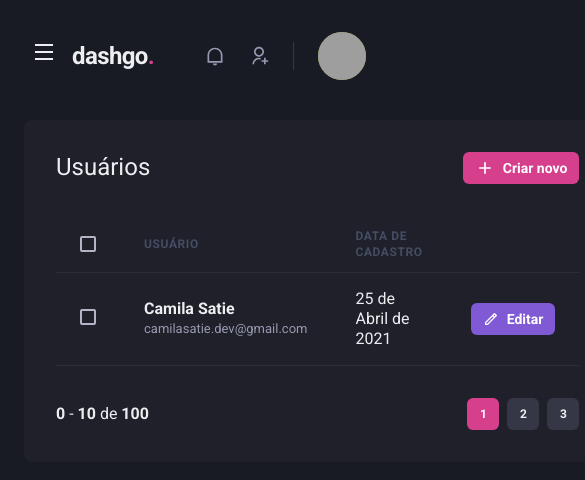
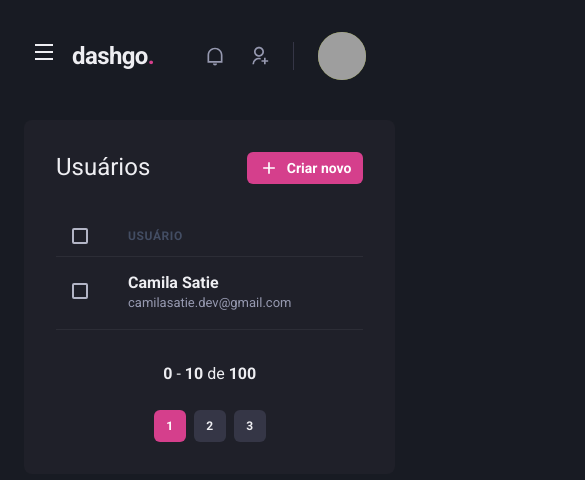
Before and after one commit to camilasatie/rocketseat-ignite, a Next.js app in the folder 03-dashgo/: page /users in a window 390 px wide. Shown: the top 480 px of the page, 585 px wide, since content can reach past the window. Built offline with nearby package versions, Linux system fonts and the light colour scheme; grey boxes are pictures that could not be loaded.

Commit message:
feat: responsive pages

```diff
--- a/03-dashgo/src/components/Pagination/index.tsx
+++ b/03-dashgo/src/components/Pagination/index.tsx
@@ -4,7 +4,7 @@
 export function Pagination() {
   return (
     <Stack
-      direction='row'
+      direction={['column', 'row']}
       mt='8'
       spacing='6'
       justify='space-between'
--- a/03-dashgo/src/pages/users/create.tsx
+++ b/03-dashgo/src/pages/users/create.tsx
@@ -20,18 +20,18 @@
 
       <Flex w='100%' my='6' maxWidth={1480} mx='auto' px='6'>
         <Sidebar />
-        <Box flex='1' borderRadius={8} bg='gray.800' p='8'>
+        <Box flex='1' borderRadius={8} bg='gray.800' p={['6', '8']}>
           <Heading size='lg' fontWeight='normal'>Criar usuário</Heading>
 
           <Divider my='6' borderColor='gray.700' />
 
           <VStack spacing='8'>
-            <SimpleGrid minChildWidth='240px' spacing='8' w='100%'>
+            <SimpleGrid minChildWidth='240px' spacing={['6', '8']} w='100%'>
               <Input name='name' label='Nome completo' />
               <Input name='email' label='email' />
             </SimpleGrid>
 
-            <SimpleGrid minChildWidth='240px' spacing='8' w='100%'>
+            <SimpleGrid minChildWidth='240px' spacing={['6', '8']} w='100%'>
               <Input name='password' label='Senha' />
               <Input name='password_confirmation' label='Confirmação da senha' />
             </SimpleGrid>
--- a/03-dashgo/src/pages/users/index.tsx
+++ b/03-dashgo/src/pages/users/index.tsx
@@ -11,7 +11,8 @@
   Text,
   Th,
   Thead,
-  Tr
+  Tr,
+  useBreakpointValue
 } from "@chakra-ui/react";
 import { RiAddLine, RiPencilLine } from "react-icons/ri";
 
@@ -20,6 +21,23 @@
 import { Sidebar } from "../../components/Sidebar";
 
 export default function UserList() {
+  const isWideVersion = useBreakpointValue({
+    base: false,
+    lg: true,
+  })
+
+  const renderButton = () => (
+    <Button
+    as='a'
+    size='sm'
+    fontSize='sm'
+    colorScheme='purple'
+    leftIcon={<Icon as={RiPencilLine} fontSize='16' />}
+    cursor='pointer'
+  >
+    Editar
+  </Button>
+  );
   return (
     <Box>
       <Header />
@@ -45,18 +63,18 @@
           <Table colorScheme='whiteAlpha'>
             <Thead>
               <Tr>
-                <Th px='6' color='gray.300' width='8'>
+                <Th px={['4', '4','6']} color='gray.300' width='8'>
                   <Checkbox colorScheme='pink' />
                 </Th>
                 <Th>Usuário</Th>
-                <Th>Data de cadastro</Th>
+                { isWideVersion && <Th>Data de cadastro</Th> }
                 <Th width='8'></Th>
               </Tr>
             </Thead>
 
             <Tbody>
               <Tr>
-                <Td px='6'>
+                <Td px={['4', '4','6']}>
                   <Checkbox colorScheme='pink' />
                 </Td>
                 <Td>
@@ -65,18 +83,9 @@
                     <Text fontSize='small' color='gray.300'>camilasatie.dev@gmail.com</Text>
                   </Box>
                 </Td>
-                <Td>25 de Abril de 2021</Td>
+                { isWideVersion && <Td>25 de Abril de 2021</Td>}
                 <Td>
-                  <Button
-                    as='a'
-                    size='sm'
-                    fontSize='sm'
-                    colorScheme='purple'
-                    leftIcon={<Icon as={RiPencilLine} fontSize='16' />}
-                    cursor='pointer'
-                  >
-                    Editar
-                  </Button>
+                 { isWideVersion && renderButton() }
                 </Td>
               </Tr>
             </Tbody>
```
